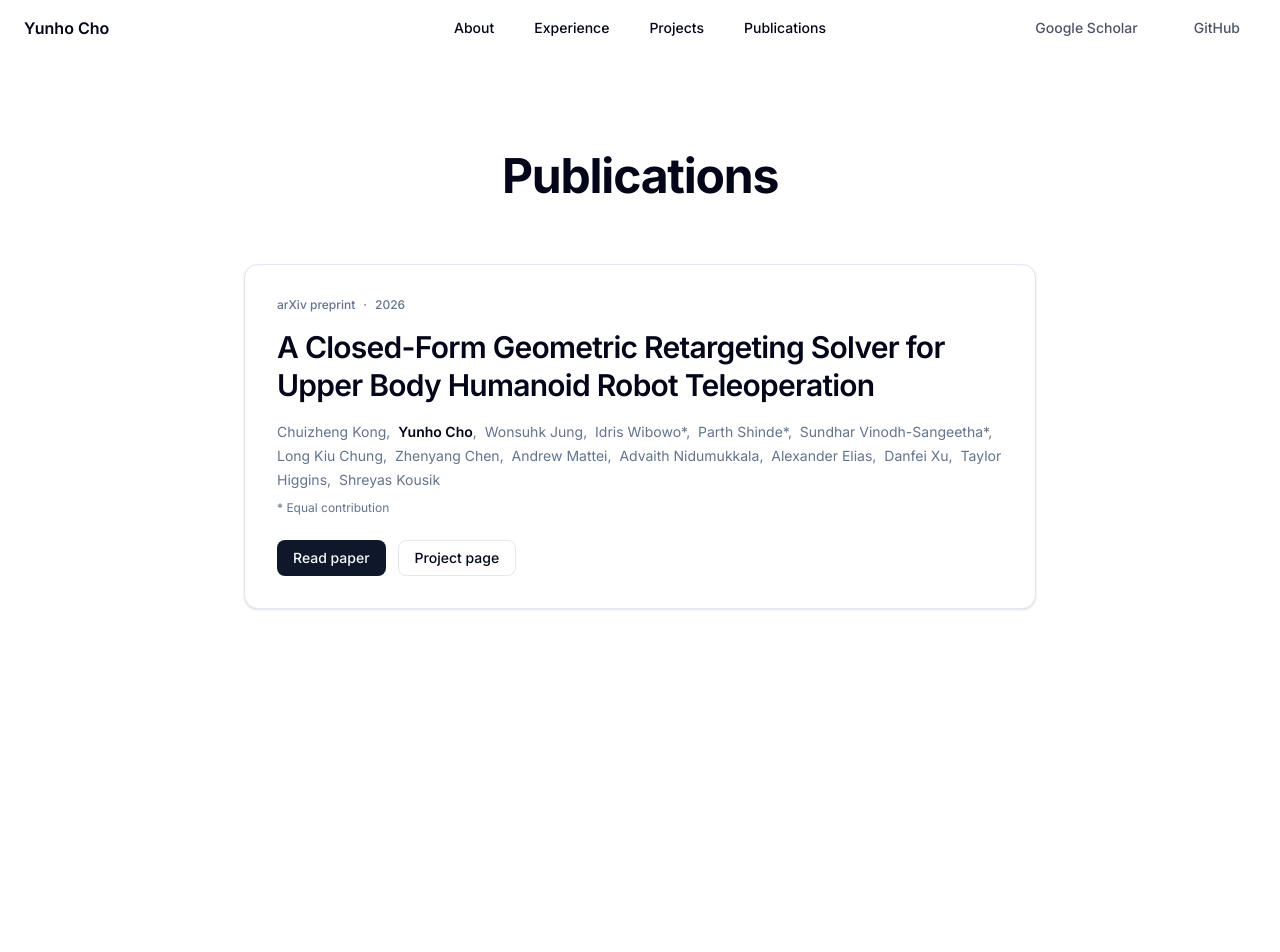
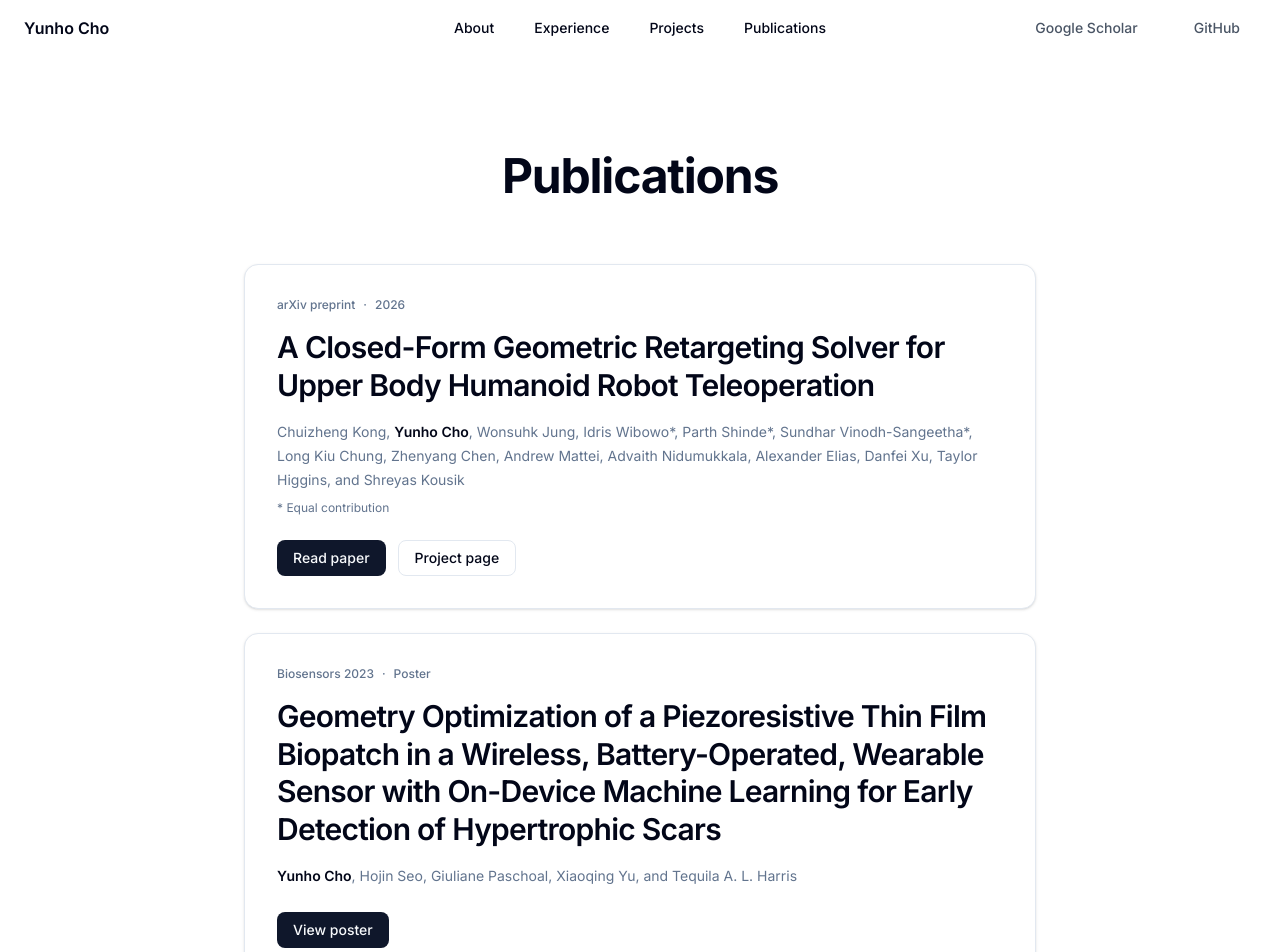
Before and after one commit to yunho-c/Portfolio-3, a SvelteKit app: page /publications in a window 1280 px wide. Shown: the top 952 px of the page. Before the commit the page ends 856 px from the top, so only its background shows below. Built offline with nearby package versions, Linux system fonts and the light colour scheme.

Commit message:
feat: add Biosensors poster publication

```diff
--- a/src/routes/publications/+page.svelte
+++ b/src/routes/publications/+page.svelte
@@ -1,34 +1,8 @@
-<script lang="ts">
-	const publication = {
-		title: 'A Closed-Form Geometric Retargeting Solver for Upper Body Humanoid Robot Teleoperation',
-		authors: [
-			'Chuizheng Kong',
-			'Yunho Cho',
-			'Wonsuhk Jung',
-			'Idris Wibowo*',
-			'Parth Shinde*',
-			'Sundhar Vinodh-Sangeetha*',
-			'Long Kiu Chung',
-			'Zhenyang Chen',
-			'Andrew Mattei',
-			'Advaith Nidumukkala',
-			'Alexander Elias',
-			'Danfei Xu',
-			'Taylor Higgins',
-			'Shreyas Kousik'
-		],
-		year: '2026',
-		venue: 'arXiv preprint',
-		projectUrl: 'https://sew-mimic.com',
-		paperUrl: 'https://arxiv.org/abs/2602.01632'
-	};
-</script>
-
 <svelte:head>
 	<title>Publications - Yunho Cho</title>
 	<meta
 		name="description"
-		content="Selected publications by Yunho Cho in robotics, teleoperation, and embodied systems."
+		content="Selected publications by Yunho Cho in robotics, teleoperation, and wearable sensing."
 	/>
 </svelte:head>
 
@@ -38,37 +12,37 @@
 			<h1 class="text-4xl font-bold tracking-tight text-foreground sm:text-5xl">Publications</h1>
 		</header>
 
+		<div class="space-y-6">
 			<section
 				class="rounded-xl border border-border bg-card p-6 shadow-sm sm:p-8"
-			aria-labelledby="publication-title"
+				aria-labelledby="sew-mimic-title"
 			>
 				<div class="flex flex-wrap items-center gap-2 text-xs font-medium text-muted-foreground">
-				<span>{publication.venue}</span>
+					<span>arXiv preprint</span>
 					<span aria-hidden="true">·</span>
-				<span>{publication.year}</span>
+					<span>2026</span>
 				</div>
 
 				<h2
-				id="publication-title"
+					id="sew-mimic-title"
 					class="mt-4 text-2xl leading-tight font-semibold tracking-tight text-card-foreground sm:text-3xl"
 				>
-				{publication.title}
+					A Closed-Form Geometric Retargeting Solver for Upper Body Humanoid Robot
+					Teleoperation
 				</h2>
 
 				<p class="mt-4 text-sm leading-6 text-muted-foreground">
-				{#each publication.authors as author, index}
-					{#if index > 0},&nbsp;{/if}
-					<span class:font-semibold={author === 'Yunho Cho'} class:text-foreground={author === 'Yunho Cho'}
-						>{author}</span
-					>
-				{/each}
+					Chuizheng Kong, <span class="font-semibold text-foreground">Yunho Cho</span>, Wonsuhk
+					Jung, Idris Wibowo*, Parth Shinde*, Sundhar Vinodh-Sangeetha*, Long Kiu Chung,
+					Zhenyang Chen, Andrew Mattei, Advaith Nidumukkala, Alexander Elias, Danfei Xu,
+					Taylor Higgins, and Shreyas Kousik
 				</p>
 
 				<p class="mt-2 text-xs text-muted-foreground">* Equal contribution</p>
 
 				<div class="mt-6 flex flex-wrap gap-3">
 					<a
-					href={publication.paperUrl}
+						href="https://arxiv.org/abs/2602.01632"
 						target="_blank"
 						rel="noreferrer"
 						class="inline-flex h-9 items-center rounded-md bg-primary px-4 text-sm font-medium text-primary-foreground transition-colors hover:bg-primary/90"
@@ -76,7 +50,7 @@
 						Read paper
 					</a>
 					<a
-					href={publication.projectUrl}
+						href="https://sew-mimic.com"
 						target="_blank"
 						rel="noreferrer"
 						class="inline-flex h-9 items-center rounded-md border border-border bg-background px-4 text-sm font-medium text-foreground transition-colors hover:bg-accent"
@@ -85,5 +59,42 @@
 					</a>
 				</div>
 			</section>
+
+			<section
+				class="rounded-xl border border-border bg-card p-6 shadow-sm sm:p-8"
+				aria-labelledby="biopatch-title"
+			>
+				<div class="flex flex-wrap items-center gap-2 text-xs font-medium text-muted-foreground">
+					<span>Biosensors 2023</span>
+					<span aria-hidden="true">·</span>
+					<span>Poster</span>
+				</div>
+
+				<h2
+					id="biopatch-title"
+					class="mt-4 text-2xl leading-tight font-semibold tracking-tight text-card-foreground sm:text-3xl"
+				>
+					Geometry Optimization of a Piezoresistive Thin Film Biopatch in a Wireless,
+					Battery-Operated, Wearable Sensor with On-Device Machine Learning for Early Detection
+					of Hypertrophic Scars
+				</h2>
+
+				<p class="mt-4 text-sm leading-6 text-muted-foreground">
+					<span class="font-semibold text-foreground">Yunho Cho</span>, Hojin Seo, Giuliane
+					Paschoal, Xiaoqing Yu, and Tequila A. L. Harris
+				</p>
+
+				<div class="mt-6 flex flex-wrap gap-3">
+					<a
+						href="https://assets.yunhocho.com/images/Biosensors%202023%20Poster.jpg"
+						target="_blank"
+						rel="noreferrer"
+						class="inline-flex h-9 items-center rounded-md bg-primary px-4 text-sm font-medium text-primary-foreground transition-colors hover:bg-primary/90"
+					>
+						View poster
+					</a>
+				</div>
+			</section>
+		</div>
 	</article>
 </main>
```
Also changed, not shown: 1 other file (tests, documents, lock files or other folders). Lines whose indentation alone changed are shown as unchanged.
